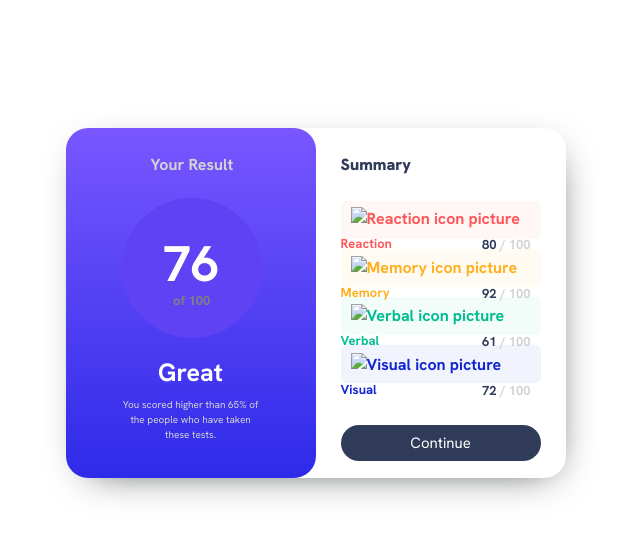
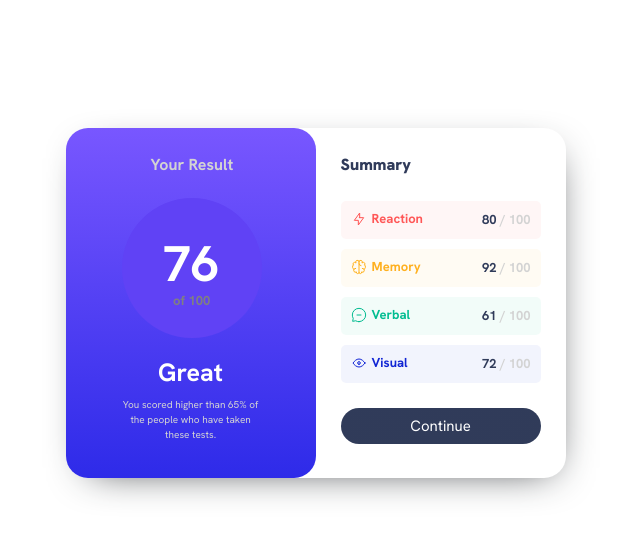
Before and after one commit to OmarAlbader/Results-Summary-Card, a plain HTML site: page index.html in a window 1280 px wide. Shown: the whole page, without its empty margins (344-984 px from the left). Drawn offline with Linux system fonts and the light colour scheme; files whose address does not match are found by name.

Commit message:
Update index.html (correct img urls)

```diff
--- a/index.html
+++ b/index.html
@@ -31,16 +31,16 @@
             <label id="summary">Summary</label>
 
               <div class="result reaction">
-                <img src="./results-summary-component-main/assets/images/icon-reaction.svg" alt="Reaction icon picture"/><text>Reaction</text><section>80 <span>/ 100</span></secion>
+                <img src="./assets/images/icon-reaction.svg" alt="Reaction icon picture"/><text>Reaction</text><section>80 <span>/ 100</span></secion>
               </div>
               <div class="result memory">
-                <img src="./results-summary-component-main/assets/images/icon-memory.svg" alt="Memory icon picture"/><text>Memory</text><section>92 <span>/ 100</span></secion>
+                <img src="./assets/images/icon-memory.svg" alt="Memory icon picture"/><text>Memory</text><section>92 <span>/ 100</span></secion>
               </div>
               <div class="result verbal">
-                <img src="./results-summary-component-main/assets/images/icon-verbal.svg" alt="Verbal icon picture"/><text>Verbal</text><section>61 <span>/ 100</span></secion>
+                <img src="./assets/images/icon-verbal.svg" alt="Verbal icon picture"/><text>Verbal</text><section>61 <span>/ 100</span></secion>
               </div>
               <div class="result visual">
-                <img src="./results-summary-component-main/assets/images/icon-visual.svg" alt="Visual icon picture"/><text>Visual</text><section>72 <span>/ 100</span></secion>
+                <img src="./assets/images/icon-visual.svg" alt="Visual icon picture"/><text>Visual</text><section>72 <span>/ 100</span></secion>
               </div>
 
             <button type="button" class="btn">Continue</button>
```
